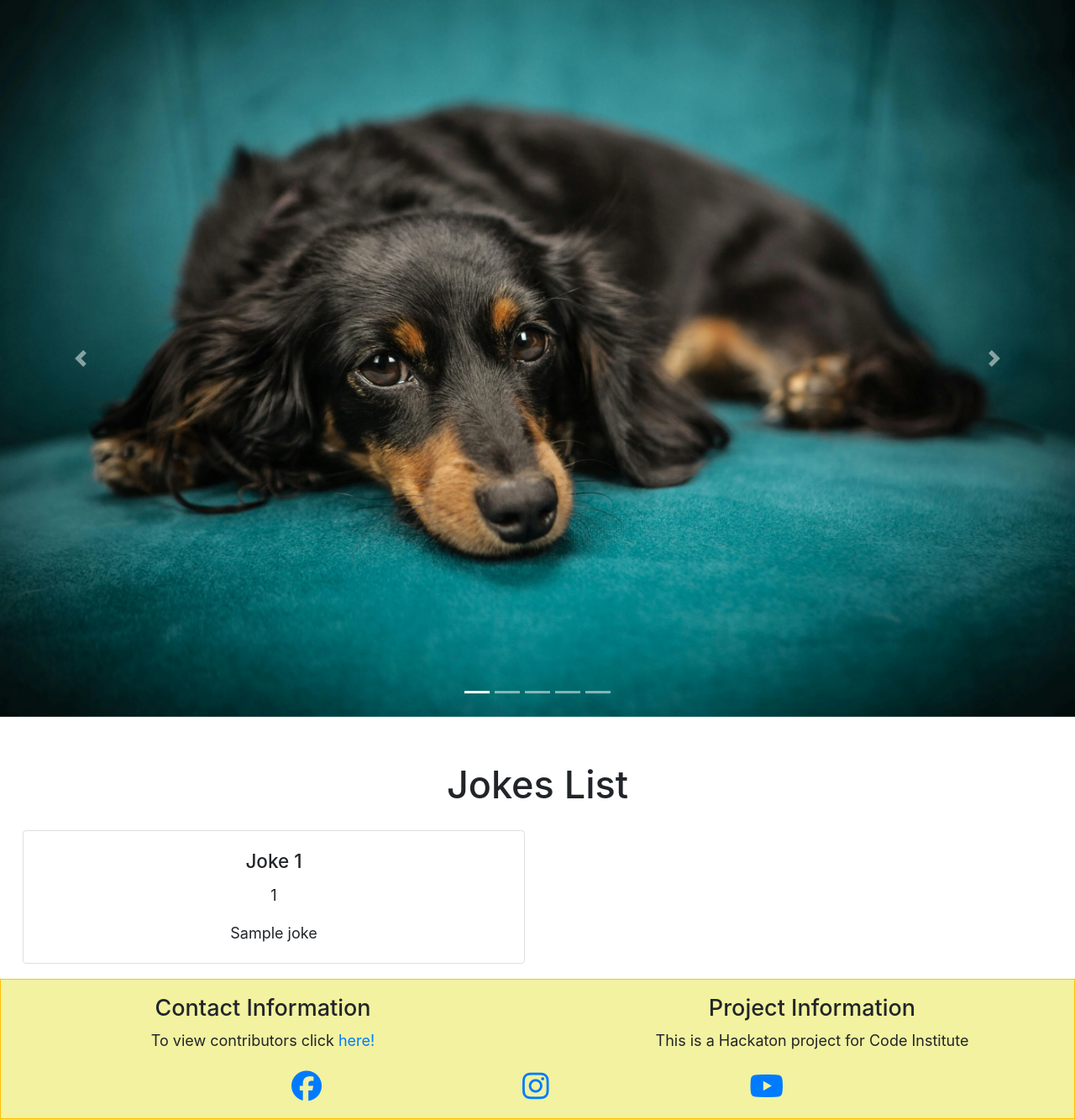
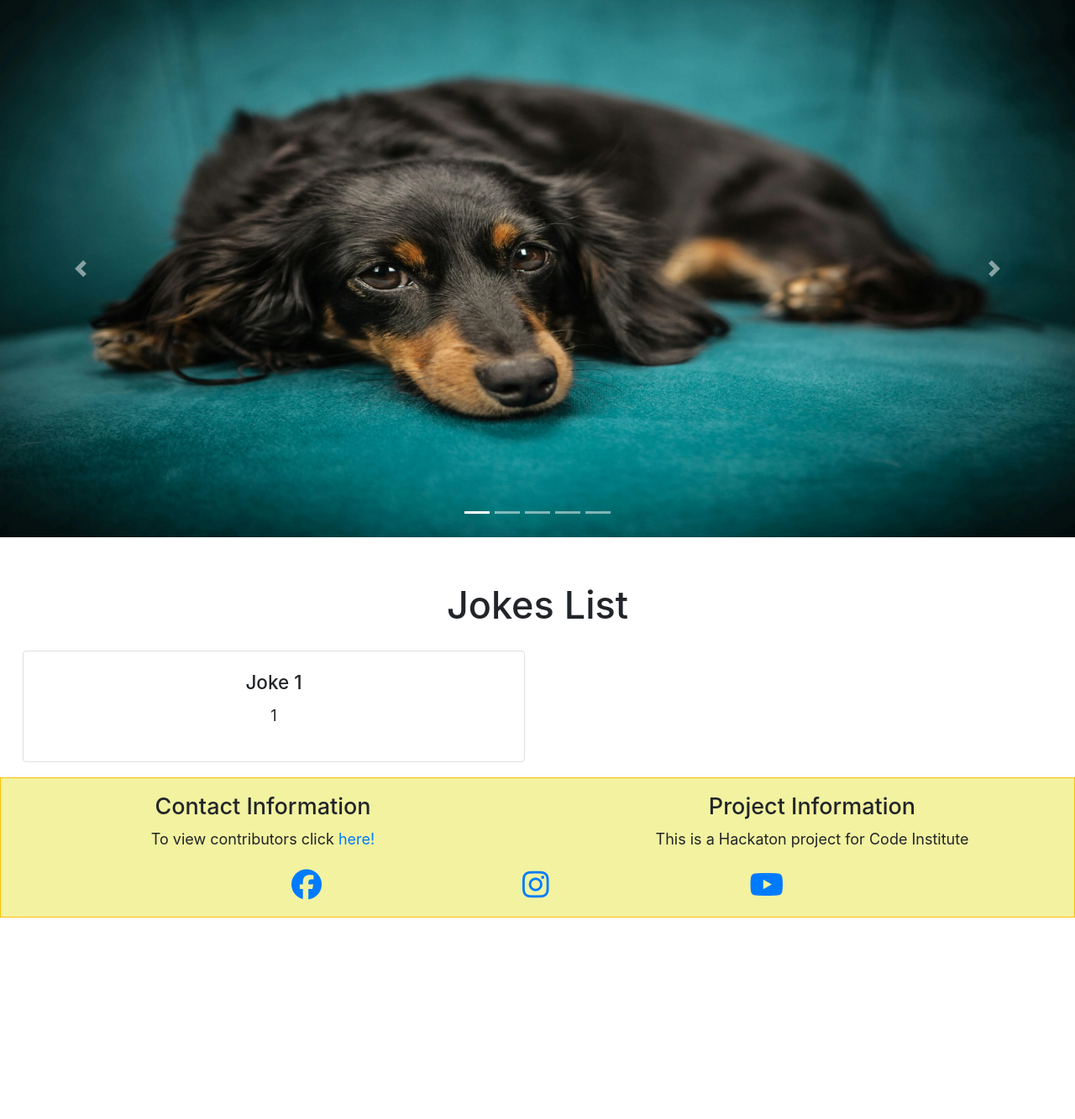
Before and after one commit to raneem-yad/sunshine_squad_hackathon_raneem, a Flask app: template appmanager/templates/gallery.html in a window 1280 px wide. Shown: the part 94-1427 px from the top of the page at 84% size. After the commit the page ends 1187 px from the top, so only its background shows below. Run offline with Flask 3, Linux system fonts and the light colour scheme; the template is opened without the code that fills it: most values are stand-ins (such as "Sample title", 1, 10 or a date in 2020); some libraries are stand-ins or nearby versions; some web fonts are replaced.

Commit message:
adding jokes with collapse

```diff
--- a/appmanager/static/css/style.css
+++ b/appmanager/static/css/style.css
@@ -263,7 +263,10 @@ table {
   padding-top: 1rem;
 }
 
-
+/***     Gallery Page ***/
+.carousel-inner img{
+    height: 80vh
+}
 
 /* Footer position at the bottom of the page */
 footer {
--- a/appmanager/templates/gallery.html
+++ b/appmanager/templates/gallery.html
@@ -11,7 +11,7 @@
    <div class="carousel-inner">
     {% for i in range(carousel_imgs | length) %}
     <div class="carousel-item {% if loop.index == 1 %}active{% endif %}">
-       <img class="d-block w-100" size="870px" src="{{url_for('static',filename='images/'+carousel_imgs[loop.index - 1])}}" alt="Slide {{ loop.index }}">
+       <img class="d-block w-100 img-fluid" size="870px" src="{{url_for('static',filename='images/'+carousel_imgs[loop.index - 1])}}" alt="Slide {{ loop.index }}">
     </div>
     {% endfor %}
   </div>
@@ -33,8 +33,13 @@
         <div class="card mb-3">
           <div class="card-body">
             <h5 class="card-title">Joke {{loop.index}}</h5>
-            <p class="card-text">{{ joke[0] }}</p>
-            <p class="card-text">{{ joke[1] }}</p>
+              <p class="clickable-paragraph" data-toggle="collapse" href="#collapse{{ loop.index }}"
+                 role="button" aria-expanded="false" aria-controls="collapse{{ loop.index }}">
+                {{ joke[0] }}
+              </p>
+              <div class="collapse" id="collapse{{ loop.index }}">
+                <p>{{ joke[1] }}</p>
+              </div>
           </div>
         </div>
       </div>
```
Also changed, not shown: 1 other file.
